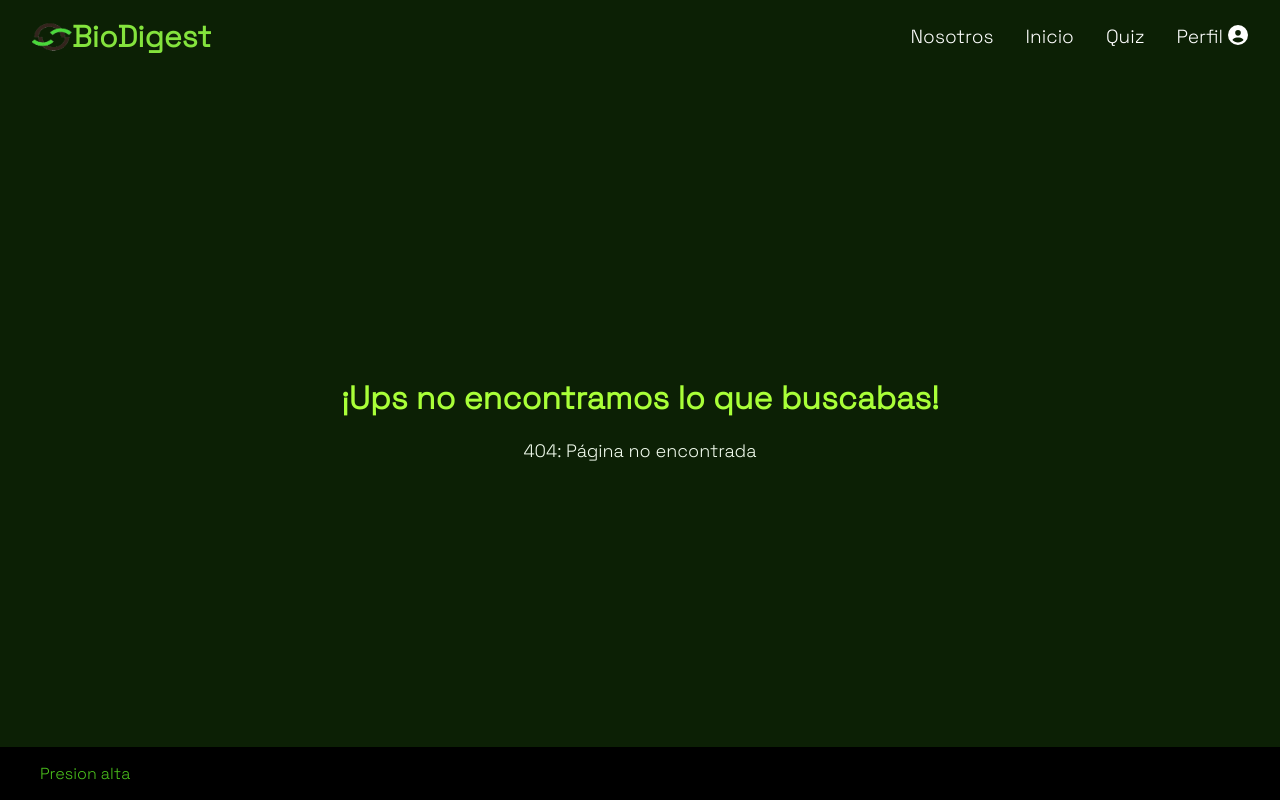
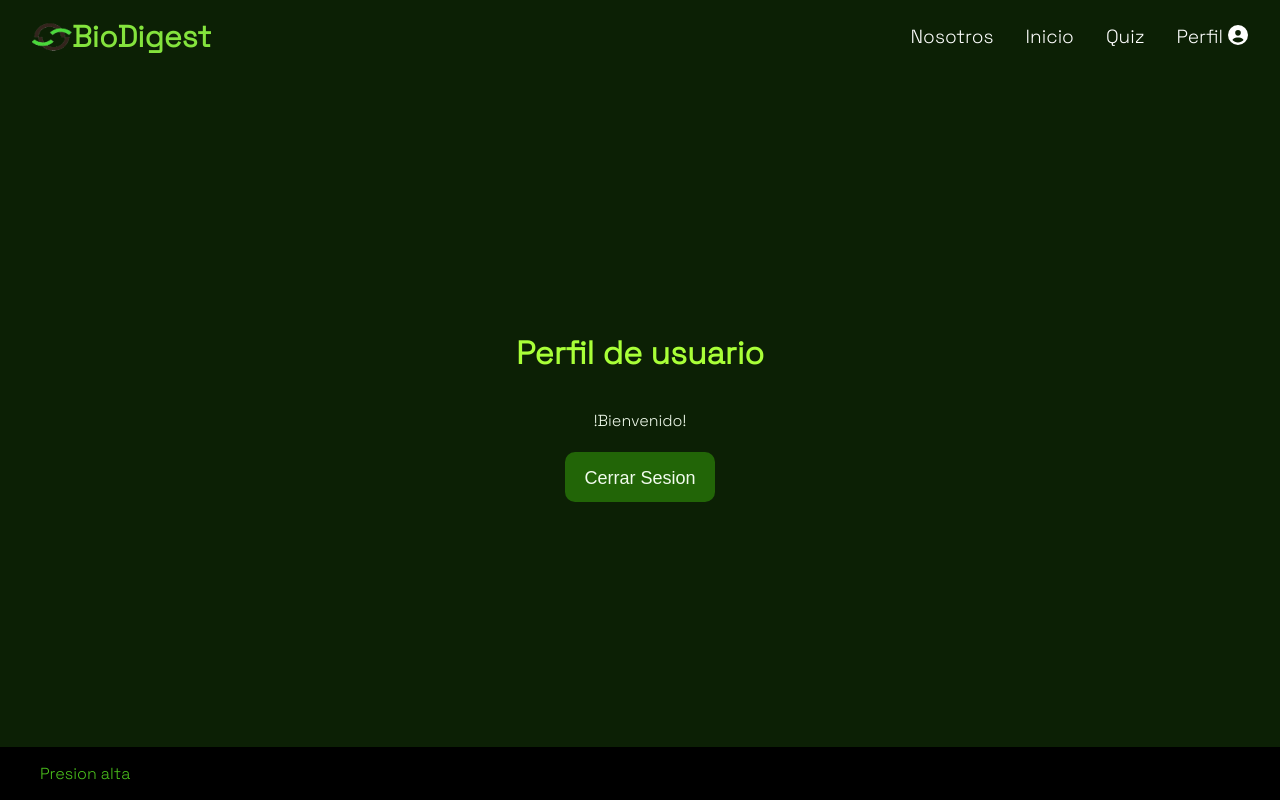
Before and after one commit to marlonRz/Proyecto, a React (Vite) app: page /perfil in a window 1280 px wide. Before the commit this address had no page. Built offline with nearby package versions, Linux system fonts and the light colour scheme; no server answers; a web font is replaced by a local one.

Commit message:
firebase-logueo

```diff
--- a/package.json
+++ b/package.json
@@ -15,6 +15,7 @@
     "@fortawesome/fontawesome-svg-core": "^6.7.2",
     "@fortawesome/free-solid-svg-icons": "^6.7.2",
     "@fortawesome/react-fontawesome": "^0.2.2",
+    "firebase": "^11.4.0",
     "react": "^19.0.0",
     "react-dom": "^19.0.0",
     "react-router": "^7.2.0",
--- a/src/layout/header/Header.jsx
+++ b/src/layout/header/Header.jsx
@@ -3,7 +3,6 @@ import "./Header.css";
 import logo from "../../assets/img/biodigest_logo.png";
 import { FontAwesomeIcon } from '@fortawesome/react-fontawesome'
 import { faCircleUser } from '@fortawesome/free-solid-svg-icons';
-
 
 const Header = () => {
   return (
@@ -24,7 +23,7 @@ const Header = () => {
           <NavLink className="nav-link" to="quiz" end>
             Quiz
           </NavLink>
-          <NavLink className="nav-link" to="perfil" end>
+          <NavLink className="nav-link" to="inicio-sesion"  end>
             Perfil<FontAwesomeIcon className="icons" icon={faCircleUser} />
           </NavLink>
         </div>
--- /dev/null
+++ b/src/layout/profile/Profile.jsx
@@ -0,0 +1,13 @@
+import useAuthStore from "../../stores/use-auth-store";
+
+const Profile = () => {
+  const {userLooged} = useAuthStore();
+  return (
+    <>
+      <h2>Perfil de usuario</h2>
+      <p>!Bienvenido! {userLooged?.displayName}</p>
+    </>
+  );
+};
+
+export default Profile;
--- a/src/main.jsx
+++ b/src/main.jsx
@@ -9,6 +9,8 @@ import NotFound from "./pages/not-found/NotFound.jsx";
 import Layout from "./layout/Layout.jsx";
 import HighBloodPressure from "./pages/heart/high-blood-pressure/HighBloodPressure.jsx";
 import LowBloodPressure from "./pages/heart/low-blood-pressure/LowBloodPressure.jsx";
+import Home from "./pages/home/Home.jsx";
+import Profile from "./pages/profile/Profile";
 
 createRoot(document.getElementById("root")).render(
   <BrowserRouter>
@@ -17,6 +19,8 @@ createRoot(document.getElementById("root")).render(
         <Route path="/" element={<App />} />
         <Route path="quiz" element={<Quiz />} />
         <Route path="about-we" element={<AboutWe />} />
+        <Route path="inicio-sesion" element={<Home />} />
+        <Route path="perfil" element={<Profile/>} />
         <Route path="*" element={<NotFound />} />
         <Route path="corazon" element={<Heart/>}>
           <Route path="presion-alta" element={<HighBloodPressure/>} />
--- a/src/pages/home/Home.jsx
+++ b/src/pages/home/Home.jsx
@@ -10,13 +10,13 @@ const Home = () => {
   const navigate = useNavigate();
 
   const handleLogin = useCallback(() => {
-    loginGoogleWithPopUp().then(() =>navigate("perfil")).cath(() =>navigate("/"))
+    loginGoogleWithPopUp().then(() =>navigate("/perfil")).catch(() =>navigate("/"))
   }, [loginGoogleWithPopUp, navigate]);
 
   return (
     <>
       <div>
-        <h2>Continua con Google</h2>
+        <h1>Continua con Google</h1>
         <Button
           text="Iniciar sesión"
           width="150px"
--- a/src/pages/profile/Profile.jsx
+++ b/src/pages/profile/Profile.jsx
@@ -1,10 +1,22 @@
 import useAuthStore from "../../stores/use-auth-store";
+import Button from "../../components/button/Button";
+import { useCallback } from "react";
+import { useNavigate } from "react-router";
+
 const Profile = () => {
-  const {userLooged} = useAuthStore();
+  const {userLooged, logout} = useAuthStore();
+  const navigate = useNavigate();
+
+  const handleLogout = useCallback(() =>{
+    logout().then(()=>{navigate("/");}).catch((error)=>{console.error("Error al cerrar sesion",error);});
+  },[logout, navigate]);
+
   return (
     <>
-      <h2>Perfil de usuario</h2>
+      <h1>Perfil de usuario</h1>
       <p>!Bienvenido! {userLooged?.displayName}</p>
+      <Button text="Cerrar Sesion" width="150px" height="50px" onClick={handleLogout}/>
+
     </>
   );
 };
--- a/src/stores/firebase.config.js
+++ b/src/stores/firebase.config.js
@@ -11,7 +11,7 @@ const firebaseConfig = {
   projectId: "sesion-3-a59b1",
   storageBucket: "sesion-3-a59b1.firebasestorage.app",
   messagingSenderId: "869735919349",
-  appId: "1:869735919349:web:2da84a6c6de35d63ae5fbc"
+  appId: "1:869735919349:web:f43f53d0acfe0859ae5fbc"
 };
 
 // Initialize Firebase
--- a/src/stores/use-auth-store.js
+++ b/src/stores/use-auth-store.js
@@ -1,6 +1,6 @@
 import { create } from "zustand";
 import { onAuthStateChanged, GoogleAuthProvider, signInWithPopup, signOut } from "firebase/auth";
-import {auth} from "../firebase.config.js"
+import {auth} from "./firebase.config.js"
 
 const provider = new GoogleAuthProvider();
 
```
Also changed, not shown: 1 other file (tests, documents, lock files or other folders).
